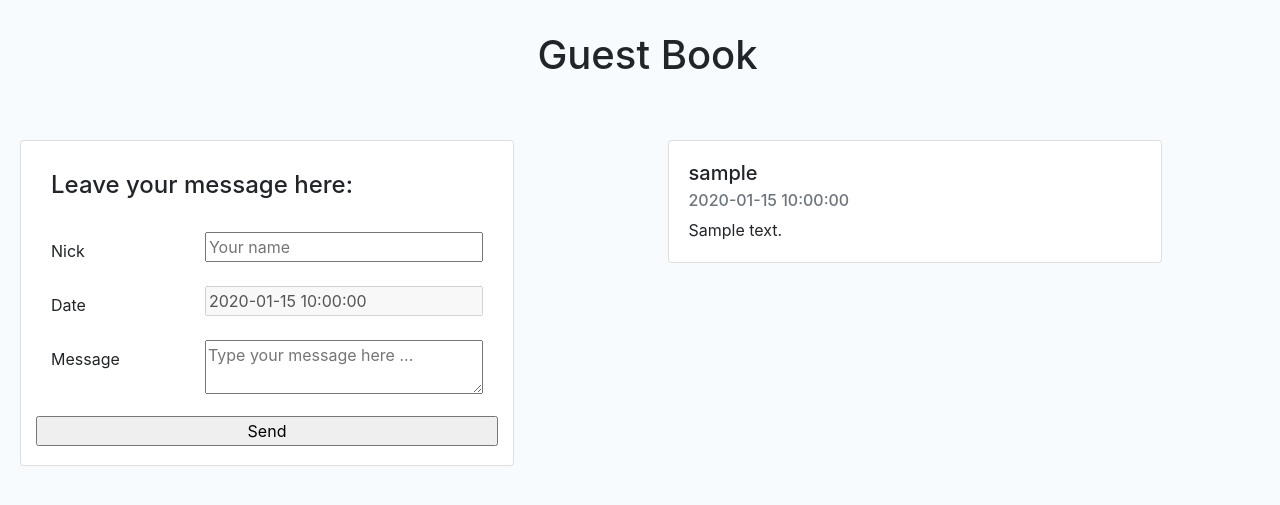
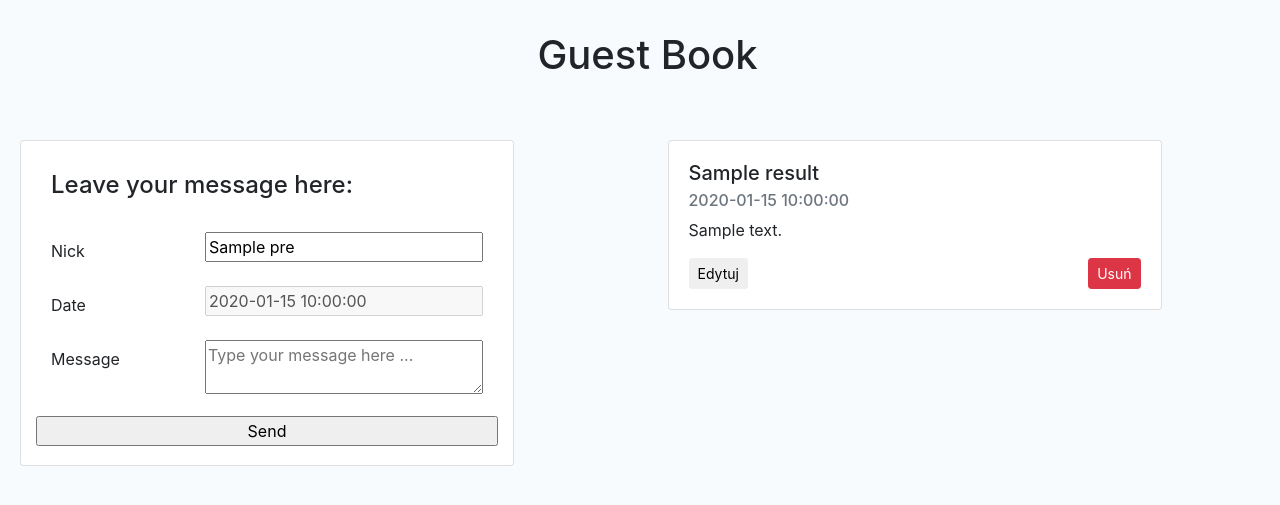
Before and after one commit to SailorMoonCrystal/puac-lab, a Flask app: template templates/guestbook.html in a window 1280 px wide. Shown: the part 66-571 px from the top of the page. Run offline with Flask 2, Linux system fonts and the light colour scheme; the template is opened without the code that fills it: values that come from a table or form of the project are taken from there, most other values are stand-ins (such as "Sample title", 1, 10 or a date in 2020); some libraries are stand-ins or nearby versions.

Commit message:
edit comments, delete comments

```diff
--- a/app.py
+++ b/app.py
@@ -39,17 +39,48 @@ def gallery():
 def guestbook():
     form = GuestBookForm()
     date = datetime.now()
-    print(date)
     str_date = date.strftime("%d/%m/%Y %H:%M")
     with AzureDB() as a:
         data = a.azureGetData()
         if request.method == "POST":
-            nick = request.form["name"]
+            name = request.form["name"]
             message = request.form["message"]
-            a.azureAddData(nick, message, date.strftime("%Y-%m-%dT%H:%M:%S"))
+            if request.form["id"]:
+                a.azureUpdateData(request.form["id"], name, message)
+            else:
+                a.azureAddData(name, message, date.strftime("%Y-%m-%dT%H:%M:%S"))
             return redirect(url_for("guestbook"))
     return render_template("guestbook.html", form=form, date=str_date, data=data)
 
 
+@app.route("/guestbook/<int:id>/delete", methods=["GET", "POST"])
+def delete(id):
+    with AzureDB() as a:
+        if request.method == "POST":
+            a.azureDeleteData(id)
+            return redirect(url_for("guestbook"))
+    return redirect(url_for("guestbook"))
+
+
+@app.route("/guestbook/<int:id>/edit", methods=["GET", "POST"])
+def edit(id):
+    form = GuestBookForm()
+    date = datetime.now()
+    str_date = date.strftime("%d/%m/%Y %H:%M")
+    with AzureDB() as a:
+        data = a.azureGetData()
+        pre_data_raw = [row for row in data if row["id"] == id]
+        pre_data = {
+            "id": pre_data_raw[0][0],
+            "name": pre_data_raw[0][1],
+            "message": pre_data_raw[0][2],
+            "date": pre_data_raw[0][3],
+        }
+        form.message.data = pre_data["message"]
+    return render_template(
+        "guestbook.html", form=form, date=str_date, data=data, pre_data=pre_data
+    )
+
+
 if __name__ == "__main__":
     app.run(debug=True)
--- a/azure/azurecred.py
+++ b/azure/azurecred.py
@@ -1,5 +1,5 @@
-AZDBSERVER = 'piac-db.database.windows.net' #twoja nazwa utworzonego serwera
-AZDBNAME = 'piac-db' #twoja nazwa bazy na serwerze
+AZDBSERVER = 'piac.database.windows.net' #twoja nazwa utworzonego serwera
+AZDBNAME = 'piac-lab' #twoja nazwa bazy na serwerze
 AZDBUSER = 'kristiadmin' #twoja nazwa użytkownika
 AZDBPW = 'Gruppowuszka7' #twoje hasło,którego nie powinniśmy znać
 AZDBDRIVER = '{ODBC Driver 17 for SQL Server}' #sterownik bazy danych, nic nie zmieniaj
--- a/forms.py
+++ b/forms.py
@@ -1,5 +1,5 @@
 from flask_wtf import FlaskForm
-from wtforms import TextField, TextAreaField, SubmitField, DateTimeField
+from wtforms import TextField, TextAreaField, SubmitField, DateTimeField, DecimalField
 
 
 class UserForm(FlaskForm):
@@ -12,4 +12,5 @@ class ContactForm(UserForm):
 
 
 class GuestBookForm(UserForm):
+    id = DecimalField()
     date = DateTimeField("Date")
--- a/templates/gallery.html
+++ b/templates/gallery.html
@@ -5,7 +5,7 @@
 <section class="text-center container">
     <div class="col-lg-6 col-md-8 mx-auto section-title">
         <h1 class="fw-light">Gallery</h1>
-        <p class="lead text-muted">This is gallery of funny cats. Photos are duplicated. </p>
+        <p class="lead text-muted">This is gallery of funny cats. </p>
     </div>
 </section>
 
--- a/templates/guestbook.html
+++ b/templates/guestbook.html
@@ -10,41 +10,65 @@
     </div>
 </section>
 
-<form action="{{ url_for('guestbook') }}" method=post>
+
 <div class="row">
     <div class="col-sm-6">
+        <form action="{{ url_for('guestbook') }}" method=post>
             <div class="card card-form">
                 <h4>Leave your message here: </h4><br>
                 <div class="form-group row">
                     {{ form.name.label(class="col-sm-4 col-form-label") }}
                     <div class="col-sm-8">
+                        {% if pre_data %}
+                            {{ form.id(type="hidden", value=pre_data.id) }}
+                            {{ form.name(placeholder='Your name', value=pre_data.name) }}
+                        {% else %}
                             {{ form.name(placeholder='Your name') }}
+                        {% endif %}
                     </div>
                 </div>
                 <div class="form-group row">
                     {{ form.date.label(class="col-sm-4 col-form-label") }}
                     <div class="col-sm-8">
+                        {% if pre_data %}
+                            <input type="datetime" value="{{ pre_data.date }}" disabled>
+                        {% else %}
                             <input type="datetime" value="{{ date }}" disabled>
+                        {% endif %}
                     </div>
                 </div>
                 <div class="form-group row">
                     {{ form.message.label(class="col-sm-4 col-form-label") }}
                     <div class="col-sm-8">
+                        {% if pre_data %}
+                            {{ form.message(placeholder='Type your message here ...', data=pre_data.message) }}
+                        {% else %}
                             {{ form.message(placeholder='Type your message here ...') }}
+                        {% endif %}
                     </div>
                 </div>
                 <div class="form-group row">
                     {{ form.submit }}
                 </div>
             </div>
+        </form>
     </div>
+
     <div class="col-sm-6">
         {% for result in data %}
         <div class="card">
             <div class="card-body">
-                    <h5 class="card-title">{{ result.nick }}</h5>
+                <h5 class="card-title">{{ result.name }}</h5>
                 <h6 class="card-subtitle mb-2 text-muted">{{ result.date }}</h6>
                 <p class="card-text">{{ result.message }}</p>
+
+                <form action="{{ url_for('delete', id=result.id) }}" method="POST">
+                    <button type="submit" class="btn btn-sm btn-danger float-right">Usuń</button>
+                </form>
+                <form action="{{ url_for('edit', id=result.id) }}" method="POST">
+                    <button type="submit" class="btn btn-sm">Edytuj</button>
+                </form>
+
             </div>
         </div>
         {% else %}
@@ -52,6 +76,6 @@
         {% endfor %}
     </div>
 </div>
-</form>
+
 
 {% endblock %}
```
Also changed, not shown: azure/AzureDB.py (+19 -7 lines). Lines whose indentation alone changed are shown as unchanged.
